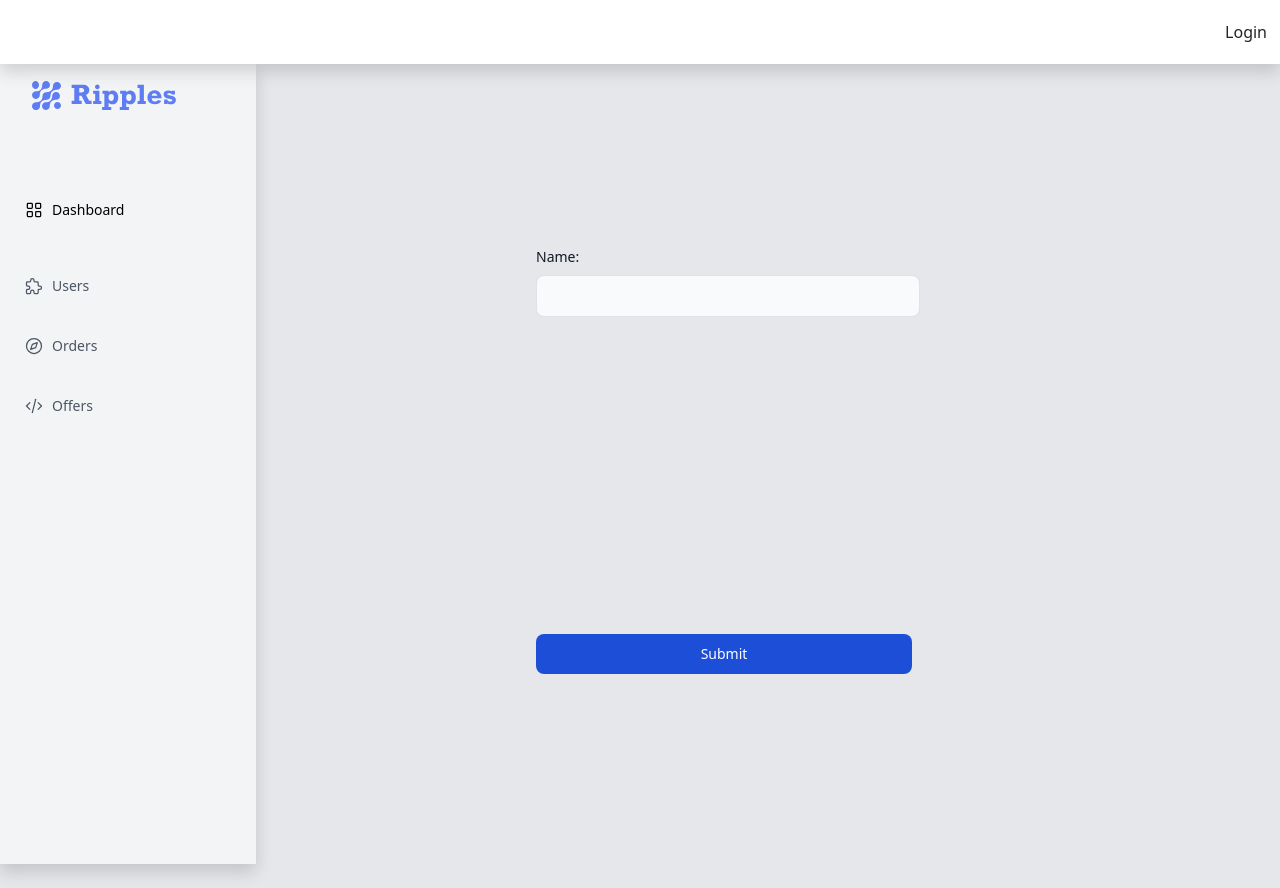
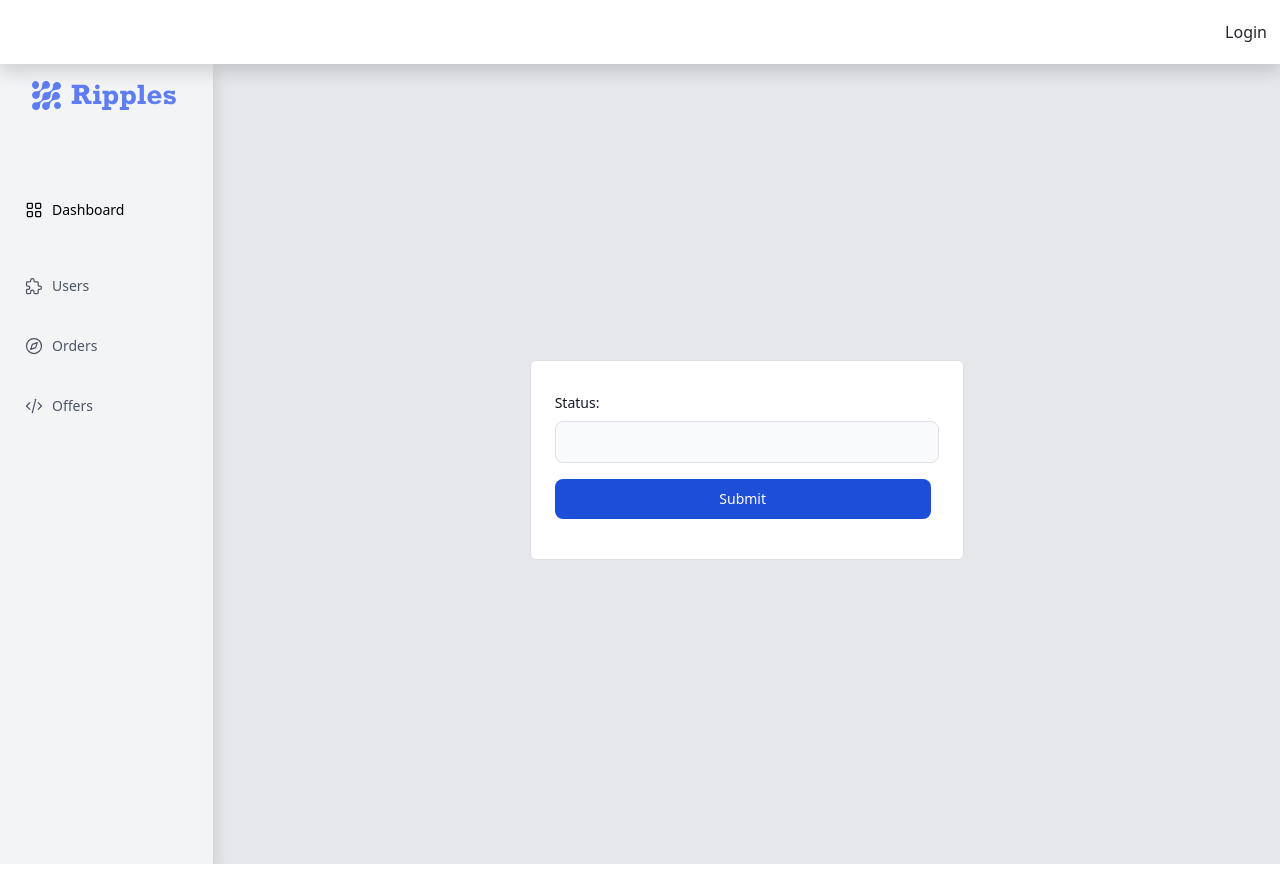
Before and after one commit to fatenhussein/FiftyFiftyDashBoard, a React (Create React App) app: page /orders/1 in a window 1280 px wide. After the commit the page ends 864 px from the top, so only its background shows below. Built offline with nearby package versions, Linux system fonts and the light colour scheme; no server answers.

Commit message:
order commit

```diff
--- a/src/pages/EditOrder.jsx
+++ b/src/pages/EditOrder.jsx
@@ -4,16 +4,11 @@ import axios from 'axios';
 import Aside from '../components/Aside';
 
 export default function EditOrder() {
-  // const backNav = useNavigate();
-  // const vendorId = sessionStorage.getItem("vendorId");
 
-  // if (!vendorId) {
-  //   backNav("/");
-  // }
   const { id } = useParams();
   const [order, setOrder] = useState({});
   //
-  console.log(id);
+
 
   //   this for send request one time when open page
   useEffect(() => {
@@ -36,12 +31,13 @@ export default function EditOrder() {
   };
   //
   const handelSubmit = async () => {
+
     try {
-      const updatedCustomer = await axios.patch(
+      const updatedOrder = await axios.patch(
         `http://127.0.0.1:2000/api/v1/orders/${id}`,
        order
       );
-      console.log('Product update successfully', updatedCustomer);
+      console.log('Product update successfully', updatedOrder);
       // backNav("/home");
     } catch (err) {
       console.log(err);
@@ -53,97 +49,24 @@ export default function EditOrder() {
     <div className="flex flex-no-wrap">
 
       <Aside/>
-      <div className="  mb-6 p-4 sm:ml-64 grid justify-center items-center h-screen">
+      <div className="flex justify-center items-center w-full flex-no-wrap">
+      <div className="  mb-2 p-4  grid justify-center items-center bg-[white]  h-[200px]  border border-[black] rounded">
         <div>
           <label
-            htmlFor="name"
+            htmlFor="orderStatus"
             className="block mb-2 text-sm font-medium text-gray-900 dark:text-white"
           >
-            Name:
+            Status:
           </label>
           <input
             onChange={handleInputChange}
             value={order.orderStatus}
-            name="name"
+            name="orderStatus"
             type="text"
             className="bg-gray-50 border border-gray-300 text-gray-900 text-sm rounded-lg focus:ring-blue-500 focus:border-blue-500 block w-96  p-2.5 dark:bg-gray-700 dark:border-gray-600 dark:placeholder-gray-400 dark:text-white dark:focus:ring-blue-500 dark:focus:border-blue-500"
           />
         </div>
-        {/* <div>
-          <label
-            htmlFor="email"
-            className="block mb-2 text-sm font-medium text-gray-900 dark:text-white"
-          >
-            status
-          </label>
-          <input
-            value={order.orderStatus}
-            onChange={handleInputChange}
-            name="email"
-            type="text"
-            className="bg-gray-50 border border-gray-300 text-gray-900 text-sm rounded-lg focus:ring-blue-500 focus:border-blue-500 block w-96  p-2.5 dark:bg-gray-700 dark:border-gray-600 dark:placeholder-gray-400 dark:text-white dark:focus:ring-blue-500 dark:focus:border-blue-500"
-          />
-        </div> */}
-        {/* <div>
-          <label
-            htmlFor="password"
-            className="block mb-2 text-sm font-medium text-gray-900 dark:text-white"
-          >
-            Password
-          </label>
-          <input
-            onChange={handleInputChange}
-            value={customer.password}
-            name="password"
-            type="password"
-            className="bg-gray-50 border border-gray-300 text-gray-900 text-sm rounded-lg focus:ring-blue-500 focus:border-blue-500 block w-96  p-2.5 dark:bg-gray-700 dark:border-gray-600 dark:placeholder-gray-400 dark:text-white dark:focus:ring-blue-500 dark:focus:border-blue-500"
-          />
-        </div> */}
-        {/* <div>
-          <label
-            htmlFor="img"
-            className="block mb-2 text-sm font-medium text-gray-900 dark:text-white"
-          >
-            Image
-          </label>
-          <input
-            onChange={handleInputChange}
-            value={customer.img}
-            name="img"
-            type="text"
-            className="bg-gray-50 border border-gray-300 text-gray-900 text-sm rounded-lg focus:ring-blue-500 focus:border-blue-500 block w-96  p-2.5 dark:bg-gray-700 dark:border-gray-600 dark:placeholder-gray-400 dark:text-white dark:focus:ring-blue-500 dark:focus:border-blue-500"
-          />
-        </div> */}
-        {/* <div>
-          <label
-            htmlFor="qu"
-            className="block mb-2 text-sm font-medium text-gray-900 dark:text-white"
-          >
-            Quantity:
-          </label>
-          <input
-            onChange={handleInputChange}
-            value={products.quantity}
-            name="quantity"
-            type="text"
-            className="bg-gray-50 border border-gray-300 text-gray-900 text-sm rounded-lg focus:ring-blue-500 focus:border-blue-500 block w-96  p-2.5 dark:bg-gray-700 dark:border-gray-600 dark:placeholder-gray-400 dark:text-white dark:focus:ring-blue-500 dark:focus:border-blue-500"
-          />
-        </div> */}
-        {/* <div>
-          <label
-            htmlFor="price"
-            className="block mb-2 text-sm font-medium text-gray-900 dark:text-white"
-          >
-            Price:
-          </label>
-          <input
-            onChange={handleInputChange}
-            value={products.price}
-            name="price"
-            type="text"
-            className="bg-gray-50 border border-gray-300 text-gray-900 text-sm rounded-lg focus:ring-blue-500 focus:border-blue-500 block w-96  p-2.5 dark:bg-gray-700 dark:border-gray-600 dark:placeholder-gray-400 dark:text-white dark:focus:ring-blue-500 dark:focus:border-blue-500"
-          />
-        </div> */}
+
         <button
           onClick={handelSubmit}
           type="button"
@@ -154,5 +77,6 @@ export default function EditOrder() {
       </div>
     </div>
     </div>
+    </div>
   );
 }
--- a/src/pages/OrdersList.jsx
+++ b/src/pages/OrdersList.jsx
@@ -55,8 +55,10 @@ export default function OrdersList() {
           {el.customerID.name}
         </th>
         <td className="px-6 py-4">{el.orderStatus}</td>
+        <td className="px-6 py-4">{el._id}</td>
+        <td className="px-6 py-4">{el.orderTime}</td>
         <td className="px-6 py-4">{el.totalPrice}</td>
-        <td className="px-6 py-4">{el.orderTime}</td>
+
         <td className="px-6 py-4 flex gap-2">
           <Link
             to={`${el._id}`}
@@ -79,27 +81,24 @@ export default function OrdersList() {
       <div className="flex flex-no-wrap">
       <Aside/>
         <div className="p-4  w-full">
-          <Link to="/add">
-            <button
-              type="button"
-              className="text-white bg-blue-700 hover:bg-blue-800 focus:ring-4 focus:ring-blue-300 font-medium rounded-lg text-sm px-5 py-2.5 mr-2 mb-2 dark:bg-blue-600 dark:hover:bg-blue-700 focus:outline-none dark:focus:ring-blue-800"
-            >
-              Add New User
-            </button>
-          </Link>
           <div className="relative overflow-x-auto shadow-md sm:rounded-lg">
             <table className="w-full text-sm text-left text-gray-500 dark:text-gray-400">
               <thead className="text-xs text-gray-700 uppercase bg-gray-50 dark:bg-gray-700 dark:text-gray-400">
                 <tr>
                   <th scope="col" className="px-6 py-3">
-                    User name
+                  Customer Name
                   </th>
                   <th scope="col" className="px-6 py-3">
-                    <div className="flex items-center">Email</div>
+                    <div className="flex items-center">Order Status</div>
                   </th>
-                  <th scope="col" className="px-6 py-3"></th>
                   <th scope="col" className="px-6 py-3">
-                    <div className="flex items-center">Password</div>
+                    <div className="flex items-center">Order Number </div>
+                  </th>
+                  <th scope="col" className="px-6 py-3">
+                    <div className="flex items-center">Order Time</div>
+                  </th>
+                  <th scope="col" className="px-6 py-3">
+                    <div className="flex items-center">Total Price</div>
                   </th>
                   <th scope="col" className="px-6 py-3">
                     <span className="flex items-center">Action</span>
```
Also changed, not shown: src/pages/EditCustomer.jsx (+0 -30 lines).
